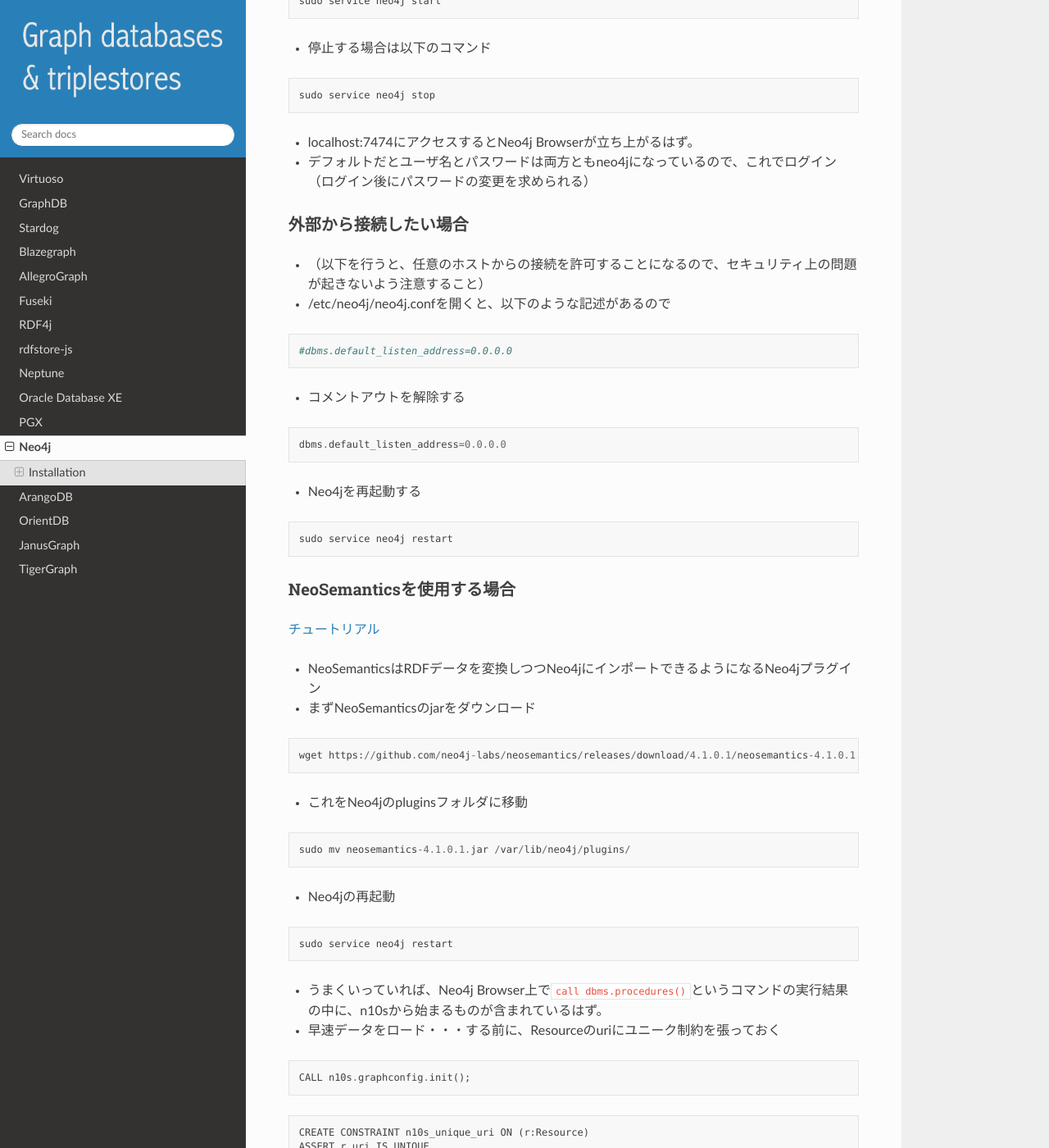
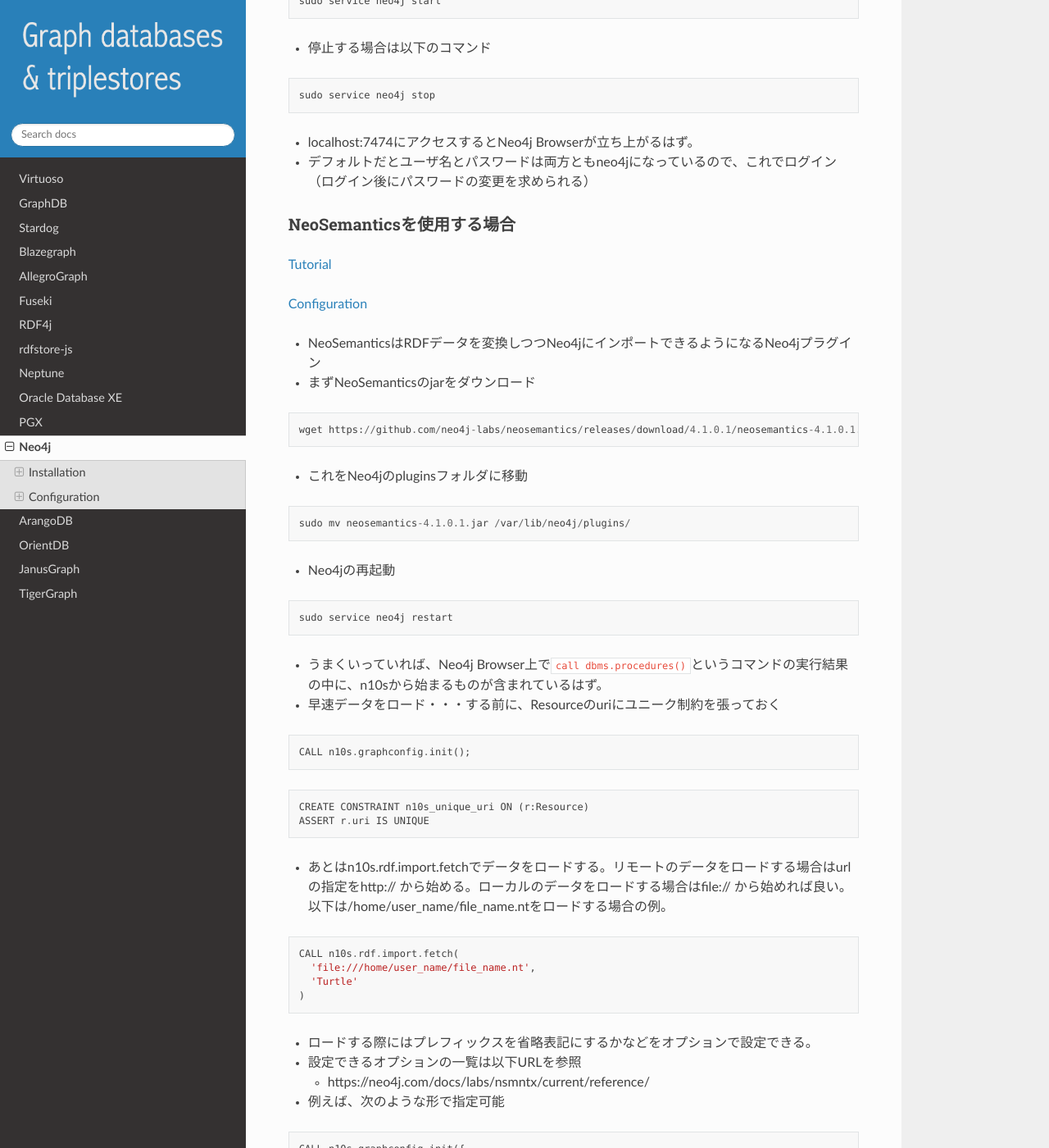
Before and after one commit to dbcls/graphdbs, a Sphinx documentation site: the page built from docs/md/neo4j.md, in a window 1280 px wide and 1400 px high, scrolled down 1032 px. Shown: the whole window at 82% size. Built offline with Sphinx 7.4.7 and the Read the Docs theme 2.0.0, drawn with Linux system fonts in a browser that asks for light colours; some of the changed text lies outside the part shown.

Commit message:
update docs/md/neo4j.md

````diff
--- a/docs/md/neo4j.md
+++ b/docs/md/neo4j.md
@@ -2,7 +2,7 @@
 
 [ウェブサイト](https://neo4j.com/)
 
-[インストールマニュアル](https://neo4j.com/docs/operations-manual/current/installation/)
+[Manual](https://neo4j.com/docs/operations-manual/current/installation/)
 
 本記事の対象バージョン
 * 4.1.0 Communiti Edition
@@ -40,24 +40,11 @@
  * localhost:7474にアクセスするとNeo4j Browserが立ち上がるはず。
  * デフォルトだとユーザ名とパスワードは両方ともneo4jになっているので、これでログイン（ログイン後にパスワードの変更を求められる）
 
-### 外部から接続したい場合
- * （以下を行うと、任意のホストからの接続を許可することになるので、セキュリティ上の問題が起きないよう注意すること）
- * /etc/neo4j/neo4j.confを開くと、以下のような記述があるので
-```
-#dbms.default_listen_address=0.0.0.0
-```
- * コメントアウトを解除する
-```
-dbms.default_listen_address=0.0.0.0
-```
- * Neo4jを再起動する
-```
-sudo service neo4j restart
-```
-
 
 ### NeoSemanticsを使用する場合
-[チュートリアル](https://neo4j.com/labs/neosemantics/tutorial/)
+[Tutorial](https://neo4j.com/labs/neosemantics/tutorial/)
+
+[Configuration](https://neo4j.com/docs/labs/nsmntx/current/config/)
 
  * NeoSemanticsはRDFデータを変換しつつNeo4jにインポートできるようになるNeo4jプラグイン
  * まずNeoSemanticsのjarをダウンロード
@@ -104,3 +89,20 @@
   handleVocabUris: 'MAP'
 })
 ```
+
+## Configuration
+
+### 外部から接続したい場合
+ * （以下を行うと、任意のホストからの接続を許可することになるので、セキュリティ上の問題が起きないよう注意すること）
+ * /etc/neo4j/neo4j.confを開くと、以下のような記述があるので
+```
+#dbms.default_listen_address=0.0.0.0
+```
+ * コメントアウトを解除する
+```
+dbms.default_listen_address=0.0.0.0
+```
+ * Neo4jを再起動する
+```
+sudo service neo4j restart
+```
````
Also changed, not shown: other parts of docs/md/neo4j.md (+1 -3 lines).
